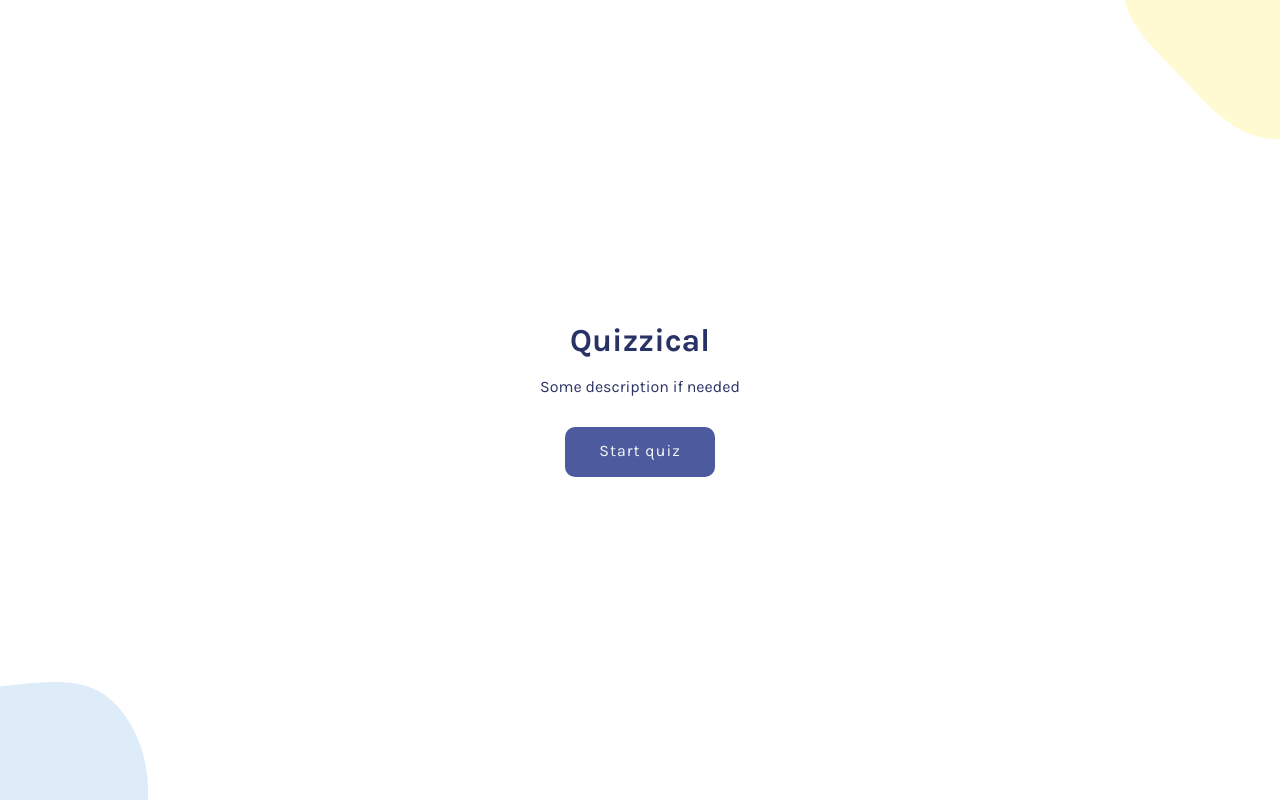
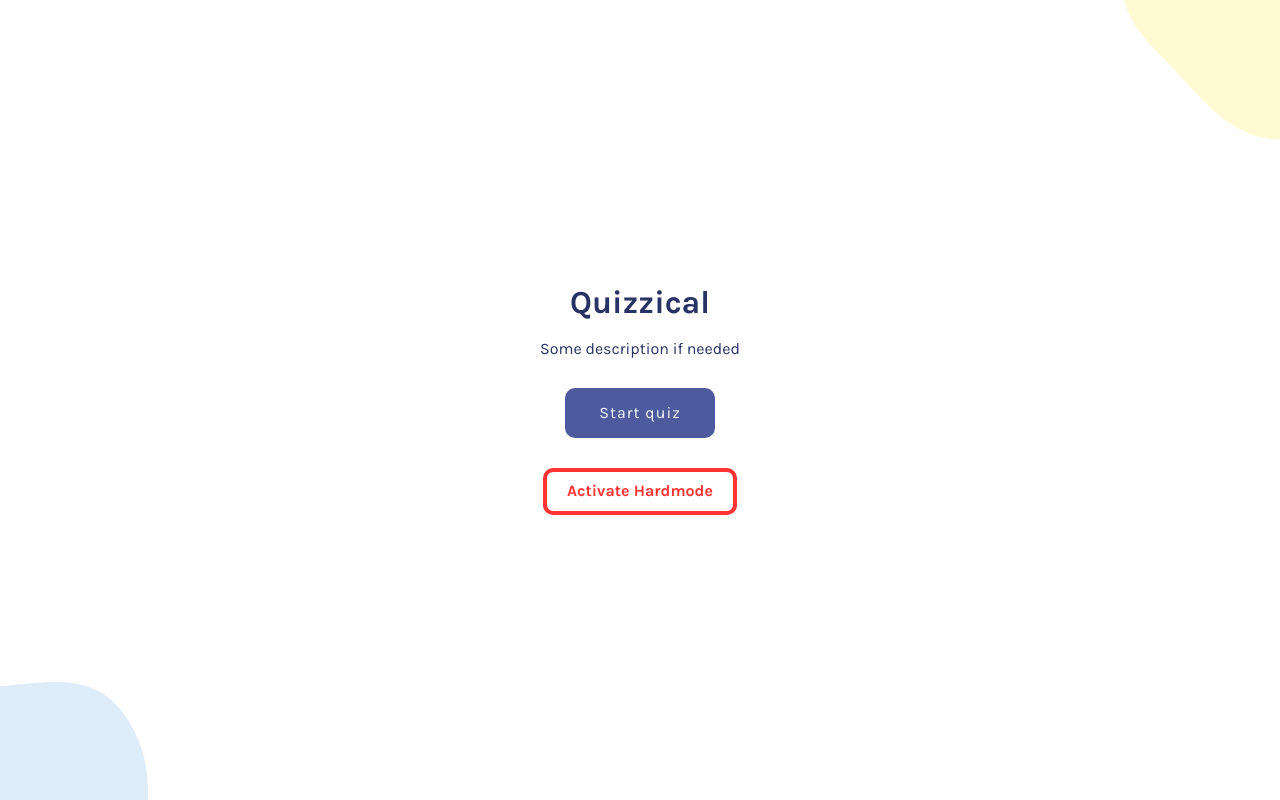
Before and after one commit to RobBotzz/NewQuizzicalGit, a React app: page / in a window 1280 px wide. Built offline with nearby package versions, Linux system fonts and the light colour scheme.

Commit message:
Hardmode

```diff
--- a/App.js
+++ b/App.js
@@ -5,10 +5,21 @@ import Questions from "./components/Questions.js"
 export default function App() {
 
     const [hasStarted, setHasStarted] = React.useState(false)
+    const [triviaDB, setTriviaDB] = React.useState("https://opentdb.com/api.php?amount=5")
+    const [isHard, setIsHard] = React.useState(false)
+
+    function setGame(amount, difficulty, category) {
+        setTriviaDB("https://opentdb.com/api.php?amount=" + amount + "&difficulty=" + difficulty)
+    }
+
+    function setHard() {
+        setTriviaDB("https://opentdb.com/api.php?amount=5&difficulty=hard")
+        setIsHard(true)
+    }
 
     return (
         hasStarted ?
-        <Questions setHasStarted={setHasStarted}/> :
-        <Start setHasStarted={setHasStarted} />
+        <Questions triviaDB={triviaDB} setHasStarted={setHasStarted}/> :
+        <Start isHard={isHard} setHard={setHard} setHasStarted={setHasStarted} />
     )
 }
--- a/components/Questions.js
+++ b/components/Questions.js
@@ -27,7 +27,7 @@ export default function Questions(props) {
     }
 
     React.useEffect(() => {
-        fetch("https://opentdb.com/api.php?amount=5")
+        fetch(props.triviaDB)
         .then((data) => data.json())
         .then((data) => setQuestions(data.results))
     }, [restart])
--- a/components/Start.js
+++ b/components/Start.js
@@ -1,19 +1,24 @@
 import React from "react"
 
 export default function Start(props) {
+
+    const style = {
+        "color": props.isHard ? "black" : "rgb(255, 51, 51)",
+        "backgroundColor": props.isHard ? "rgb(255, 51, 51)" : "transparent"
+    }
 
     return (
         <div id="startEl">
             <h1>Quizzical</h1>
             <p>Some description if needed</p>
-            <button onClick={() => props.setHasStarted(true)}>Start quiz</button>
+            <button id="startButton" onClick={() => props.setHasStarted(true)}>Start quiz</button>
+            <button id="hardButton" style={style} onClick={() => props.setHard()}>{props.isHard ? "Active" : "Activate"} Hardmode</button>
             <svg className="blueBlob" width="148" height="118" viewBox="0 0 148 118" fill="none" xmlns="http://www.w3.org/2000/svg">
             <path fillRule="evenodd" clipRule="evenodd" d="M-5.55191 4.90596C35.9614 1.77498 82.2425 -9.72149 112.306 19.1094C145.581 51.0203 155.282 102.703 142.701 147.081C130.767 189.18 93.7448 220.092 51.8208 232.476C16.5281 242.902 -15.4332 218.605 -49.1007 203.738C-85.3375 187.737 -133.641 182.993 -145.741 145.239C-158.358 105.868 -132.269 64.5881 -103.064 35.3528C-77.7328 9.99541 -41.2727 7.60006 -5.55191 4.90596Z" fill="#DEEBF8"/>
             </svg>
             <svg className="yellowBlob" width="158" height="141" viewBox="0 0 158 141" fill="none" xmlns="http://www.w3.org/2000/svg">
             <path fillRule="evenodd" clipRule="evenodd" d="M63.4095 81.3947C35.1213 50.8508 -2.68211 21.7816 1.17274 -19.6933C5.43941 -65.599 39.854 -105.359 82.4191 -123.133C122.797 -139.994 170.035 -130.256 205.822 -105.149C235.947 -84.0141 236.823 -43.8756 246.141 -8.27104C256.17 30.0508 282.521 70.8106 260.501 103.779C237.538 138.159 188.991 143.432 147.931 138.768C112.318 134.723 87.7505 107.677 63.4095 81.3947Z" fill="#FFFAD1"/>
             </svg>
-
         </div>
     )
 }
--- a/style.css
+++ b/style.css
@@ -31,7 +31,7 @@ body {
     color: #293264;
 }
 
-#startEl > button {
+#startButton {
     margin: 0;
     width: 150px;
     height: 50px;
@@ -41,6 +41,17 @@ body {
     border-radius: 10px;
     font-family: 'Karla', 'Lucida Sans Regular', 'Lucida Grande', 'Lucida Sans Unicode', Geneva, Verdana, sans-serif;
     letter-spacing: 1px;
+    cursor: pointer;
+}
+
+#startEl > #hardButton {
+    border: 4px solid rgb(255, 51, 51);
+    border-radius: 10px;
+    font-weight: bold;
+    font-family: 'Karla', 'Courier New', Courier, monospace;
+    padding: 10px 20px;
+    margin-top: 30px;
+    cursor: pointer;
 }
 
 .blueBlob {
```
Also changed, not shown: index.pack.js.
